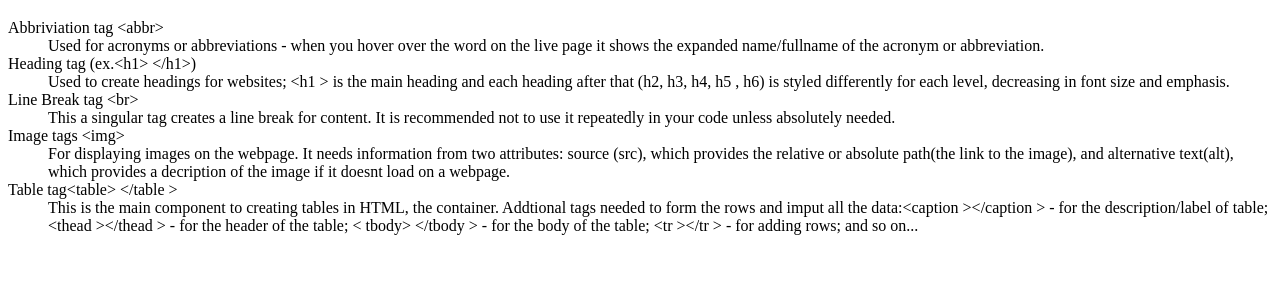
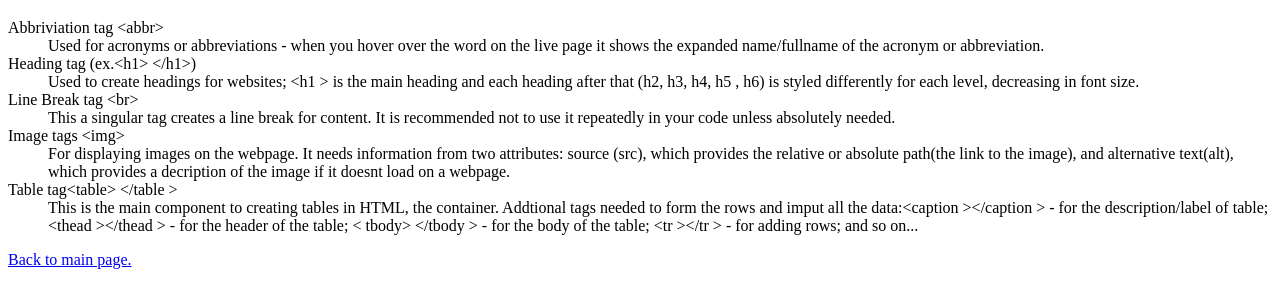
Before and after one commit to hino0006/hino0006.github.io, a plain HTML site: page html-assignment/notes.html in a window 1280 px wide. Shown: the part 61-368 px from the top of the page. Drawn offline with Linux system fonts and the light colour scheme.

Commit message:
simple html website updated

```diff
--- a/html-assignment/notes.html
+++ b/html-assignment/notes.html
@@ -12,7 +12,7 @@
         <dd>Used for acronyms or abbreviations - when you hover over the word on the live page it shows the expanded name/fullname of the acronym or abbreviation.</dd>
 
         <dt>Heading tag (ex.&lt;h1&gt; &lt;/h1&gt;) </dt>
-        <dd>Used to create headings for websites; &lt;h1 &gt; is the main heading and each heading after that (h2, h3, h4, h5 , h6) is styled differently for each level, decreasing in font size and emphasis. </dd>
+        <dd>Used to create headings for websites; &lt;h1 &gt; is the main heading and each heading after that (h2, h3, h4, h5 , h6) is styled differently for each level, decreasing in font size. </dd>
 
         <dt>Line Break tag &lt;br&gt;</dt>
         <dd>This a singular tag creates a line break for content. It is recommended not to use it repeatedly in your code unless absolutely needed. </dd>
@@ -24,5 +24,6 @@
         <dd>This is the main component to creating tables in HTML, the container. Addtional tags needed to form the rows and imput all the data:&lt;caption &gt;&lt;/caption &gt; - for the description/label of table; &lt;thead &gt;&lt;/thead &gt; - for the header of the table; &lt; tbody&gt; &lt;/tbody &gt; - for the body of the table; &lt;tr &gt;&lt;/tr &gt; - for adding rows; and so on... </dd>
 
     </dl>
+    <a href="./index.html"> Back to main page.</a>
 </body>
 </html>
```
Also changed, not shown: html-assignment/index.html (+1 -1 lines).
